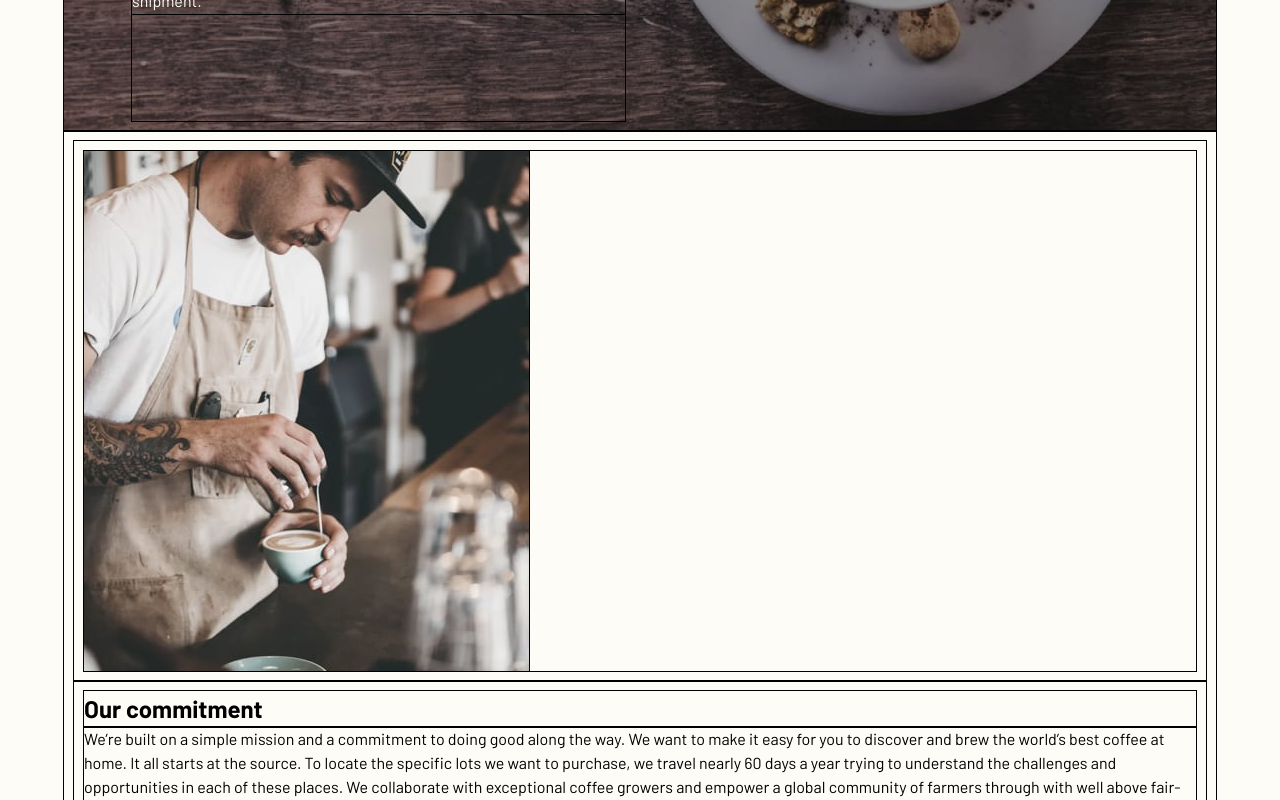
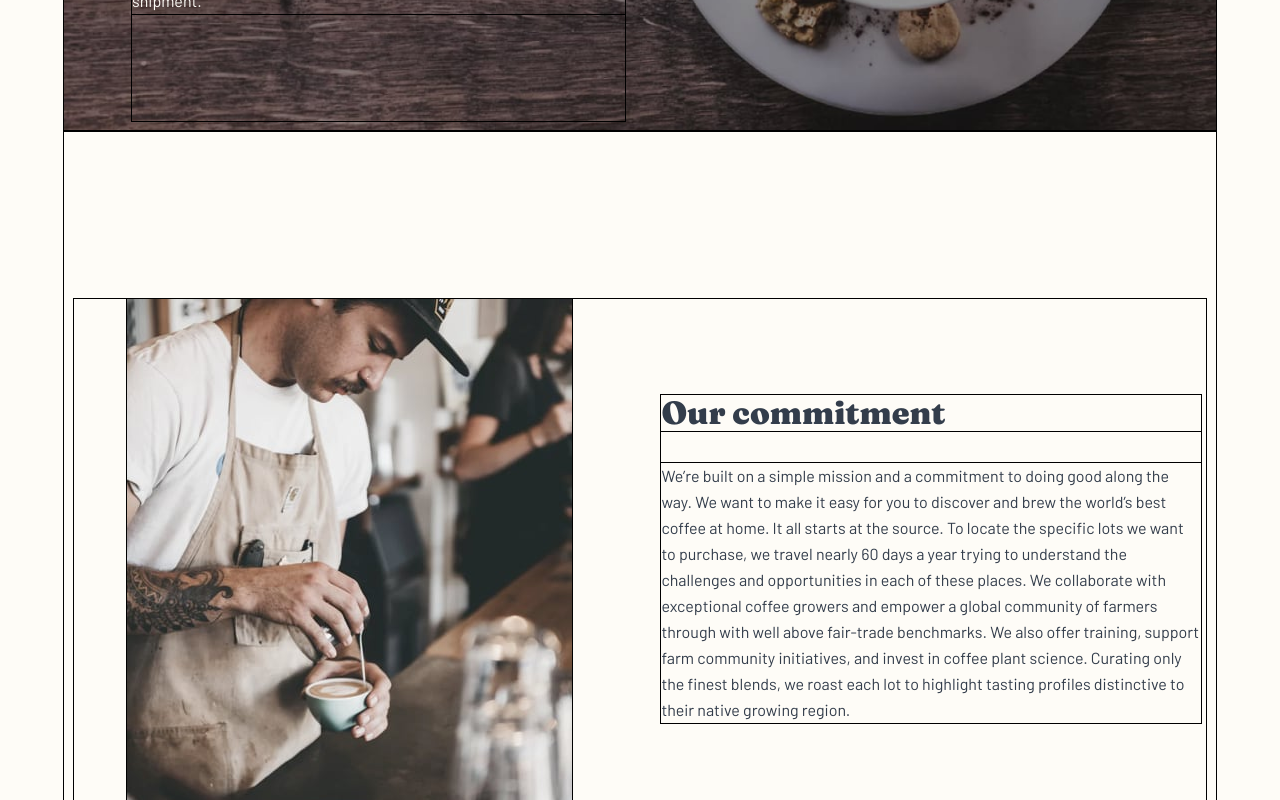
Before and after one commit to tlanettepollard/FEM-CoffeeRoasters-Subscription-Site-TLP, a React (Vite) app: page /about in a window 1280 px wide. Shown: the part 340-1140 px from the top of the page. Built offline with nearby package versions, Linux system fonts and the light colour scheme.

Commit message:
Added About-Commitment Section
Signed-off-by: T. Lanette <TLPollard4516@gmail.com>

```diff
--- a/src/components/About/AboutCommit.jsx
+++ b/src/components/About/AboutCommit.jsx
@@ -5,16 +5,11 @@ export function AboutCommitment() {
         <section className='commit container'>
             {Commitment.map(commitItem => {
                 return <div key={commitItem.id} className='commit__item'>
-                    <div className='commit__image__container container'>
-                        <picture>
-                            <source media='(min-width: 1200px)' srcSet={commitItem.imgUrl.desktop} width='445' height='520' />
-                            <source media='(min-width: 768px)' srcSet={commitItem.imgUrl.tablet} width='286' height='400' />
-                            <source media='(max-width: 767px)' srcSet={commitItem.imgUrl.mobile} width='327' height='400' />
-                            <img className='commit__img' src={commitItem.imgUrl.mobile} alt={commitItem.alt} />
-                        </picture>
-                    </div>
+                    <>
+                        <div className="commit__img"></div>
+                    </>
 
-                    <div className='commit__details container'>
+                    <div className='commit__details'>
                         <h2 className='commit__details__title'>{commitItem.title}</h2>
                         <p className='commit__details__summary'>{commitItem.summary}</p>
                     </div>
--- a/src/styles/components/_commitment.scss
+++ b/src/styles/components/_commitment.scss
@@ -0,0 +1,42 @@
+@use '../abstracts/' as *;
+@use '../base/' as *;
+
+.commit {
+    padding-top: 10.5rem !important;
+    margin: 0 5rem;
+
+    &__item {
+        display: grid;
+        grid-template-columns: repeat(2, 1fr);
+        align-items: center;
+        justify-items: center;
+        gap: 2rem;
+
+        @include bp-sm-tablet {
+            grid-template-columns: none;
+            grid-template-rows: repeat(2, 1fr);
+        }
+
+        .commit__img {
+            background-image: url('/src/assets/about/desktop/image-commitment.jpg');
+            background-size: cover;
+            width: 27.8125rem;
+            height: 32.5rem;
+        }
+
+        .commit__details {
+            max-width: 33.7rem;
+            align-items: center;
+
+            &__title {
+                @include HeaderThreeDK;
+            }
+
+            &__summary {
+                @include BodyFontDK;
+                margin-top: 2rem;
+            }
+        }
+    }
+
+}
```
